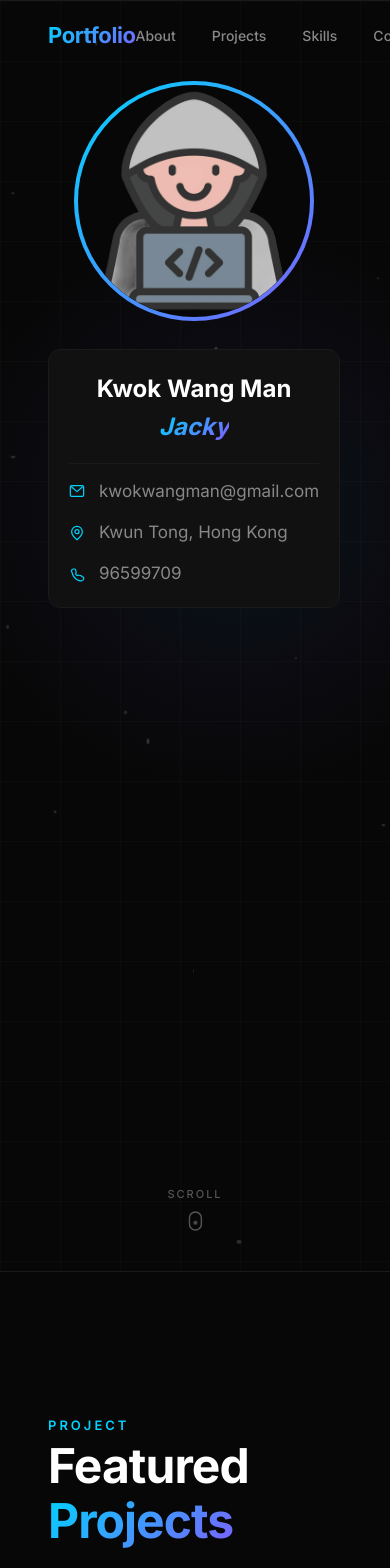
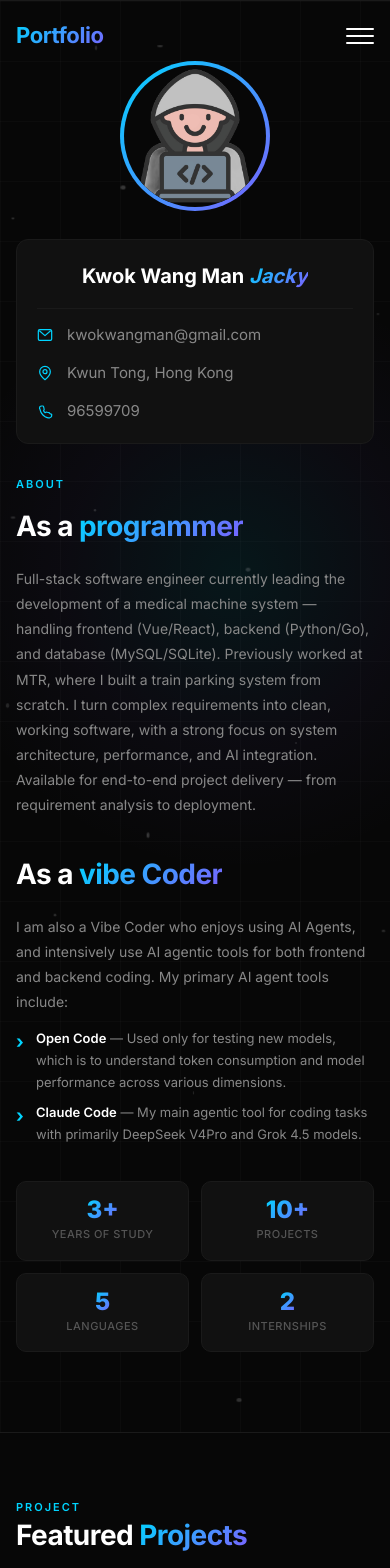
Before and after one commit to jacky605/portfolio, a React (Vite) app: page / in a window 390 px wide. Shown: the top 1568 px of the page. Built offline with nearby package versions, Linux system fonts and the light colour scheme.

Commit message:
Add responsive design: mobile hamburger menu, media queries for all components

```diff
--- a/src/components/About.css
+++ b/src/components/About.css
@@ -251,3 +251,61 @@
   0%, 100% { transform: translateY(0); opacity: 0.6; }
   50% { transform: translateY(6px); opacity: 1; }
 }
+
+@media (max-width: 768px) {
+  .about {
+    padding: 80px 0 60px;
+  }
+  .about-grid {
+    grid-template-columns: 1fr;
+    gap: 48px;
+  }
+  .about-avatar-frame {
+    width: 180px;
+    height: 180px;
+  }
+  .about-contact-name {
+    font-size: 20px;
+  }
+  .about-contact-item {
+    font-size: 15px;
+  }
+  .about-content {
+    max-width: 100%;
+  }
+  .about-subtitle {
+    font-size: 32px;
+  }
+  .about-stats {
+    grid-template-columns: repeat(2, 1fr);
+    margin-bottom: 40px;
+  }
+  .about-stat-value {
+    font-size: 24px;
+  }
+  .hero-scroll-indicator {
+    display: none;
+  }
+}
+
+@media (max-width: 480px) {
+  .about {
+    padding: 60px 0 40px;
+  }
+  .about-grid {
+    gap: 32px;
+  }
+  .about-avatar-frame {
+    width: 150px;
+    height: 150px;
+  }
+  .about-subtitle {
+    font-size: 28px;
+  }
+  .about-text {
+    font-size: 14px;
+  }
+  .about-vibe-list li {
+    font-size: 13px;
+  }
+}
--- a/src/components/Contact.css
+++ b/src/components/Contact.css
@@ -117,3 +117,44 @@
   color: var(--text-muted);
   border-top: 1px solid var(--border-color);
 }
+
+@media (max-width: 768px) {
+  .contact-title {
+    font-size: 40px;
+  }
+  .contact-description {
+    font-size: 16px;
+    padding: 0 16px;
+  }
+  .contact-email {
+    padding: 14px 28px;
+    font-size: 14px;
+  }
+  .contact-glow {
+    width: 400px;
+    height: 400px;
+  }
+  .contact-inner .section-label {
+    font-size: 14px;
+    letter-spacing: 4px;
+  }
+  .contact-footer {
+    flex-direction: column;
+    gap: 8px;
+    text-align: center;
+    padding: 24px 20px 32px;
+  }
+}
+
+@media (max-width: 480px) {
+  .contact-title {
+    font-size: 32px;
+  }
+  .contact-description {
+    font-size: 14px;
+  }
+  .contact-email {
+    padding: 12px 20px;
+    font-size: 13px;
+  }
+}
--- a/src/components/GlitchPreloader.css
+++ b/src/components/GlitchPreloader.css
@@ -102,3 +102,23 @@
   0%, 100% { opacity: 1; }
   50% { opacity: 0; }
 }
+
+@media (max-width: 768px) {
+  .glitch-line-completed,
+  .glitch-line-active {
+    font-size: 48px;
+  }
+  .glitch-cursor {
+    height: 48px;
+  }
+}
+
+@media (max-width: 480px) {
+  .glitch-line-completed,
+  .glitch-line-active {
+    font-size: 32px;
+  }
+  .glitch-cursor {
+    height: 32px;
+  }
+}
--- a/src/components/Navbar.css
+++ b/src/components/Navbar.css
@@ -94,3 +94,67 @@
   padding: 10px 22px;
   font-size: 13px;
 }
+
+.navbar-burger {
+  display: none;
+  flex-direction: column;
+  justify-content: center;
+  gap: 5px;
+  width: 28px;
+  height: 28px;
+  padding: 0;
+  z-index: 1001;
+}
+
+.navbar-burger span {
+  display: block;
+  width: 100%;
+  height: 2px;
+  background: var(--text-primary);
+  border-radius: 2px;
+  transition: transform 0.3s, opacity 0.3s;
+}
+
+.navbar-burger.open span:nth-child(1) {
+  transform: translateY(7px) rotate(45deg);
+}
+
+.navbar-burger.open span:nth-child(2) {
+  opacity: 0;
+}
+
+.navbar-burger.open span:nth-child(3) {
+  transform: translateY(-7px) rotate(-45deg);
+}
+
+@media (max-width: 768px) {
+  .navbar-burger {
+    display: flex;
+  }
+
+  .navbar-links {
+    position: fixed;
+    top: 0;
+    right: -100%;
+    width: 280px;
+    height: 100vh;
+    background: var(--bg-primary);
+    border-left: 1px solid var(--border-color);
+    flex-direction: column;
+    align-items: flex-start;
+    justify-content: center;
+    gap: 28px;
+    padding: 40px 32px;
+    transition: right 0.3s ease;
+    z-index: 1000;
+  }
+
+  .navbar-links.open {
+    right: 0;
+  }
+
+  .navbar-cta {
+    width: 100%;
+    justify-content: center;
+  }
+}
--- a/src/components/Navbar.jsx
+++ b/src/components/Navbar.jsx
@@ -11,6 +11,7 @@ const navLinks = [
 
 export default function Navbar() {
   const [scrolled, setScrolled] = useState(false);
+  const [menuOpen, setMenuOpen] = useState(false);
   const { lang, toggleLang, t } = useLang();
 
   useEffect(() => {
@@ -19,28 +20,39 @@ export default function Navbar() {
     return () => window.removeEventListener('scroll', onScroll);
   }, []);
 
+  const closeMenu = () => setMenuOpen(false);
+
   return (
     <nav className={`navbar ${scrolled ? 'scrolled' : ''}`}>
       <div className="navbar-inner container">
-        <a href="#" className="navbar-logo">
+        <a href="#" className="navbar-logo" onClick={closeMenu}>
           <span className="gradient-text">Portfolio</span>
         </a>
-        <div className="navbar-links">
+        <button
+          className={`navbar-burger ${menuOpen ? 'open' : ''}`}
+          onClick={() => setMenuOpen(!menuOpen)}
+          aria-label="Toggle menu"
+        >
+          <span />
+          <span />
+          <span />
+        </button>
+        <div className={`navbar-links ${menuOpen ? 'open' : ''}`}>
           {navLinks.map((link) => (
-            <a key={link.href} href={link.href} className="navbar-link">
+            <a key={link.href} href={link.href} className="navbar-link" onClick={closeMenu}>
               {t.nav[link.key]}
             </a>
           ))}
           <button className="lang-switch" onClick={toggleLang}>
             {lang === 'en' ? '中' : 'EN'}
           </button>
+          <a href="#contact" className="btn-primary navbar-cta" onClick={closeMenu}>
+            {t.nav.getInTouch}
+            <svg width="16" height="16" viewBox="0 0 16 16" fill="none">
+              <path d="M4 12L12 4M12 4H6M12 4V10" stroke="currentColor" strokeWidth="1.5" strokeLinecap="round" strokeLinejoin="round"/>
+            </svg>
+          </a>
         </div>
-        <a href="#contact" className="btn-primary navbar-cta">
-          {t.nav.getInTouch}
-          <svg width="16" height="16" viewBox="0 0 16 16" fill="none">
-            <path d="M4 12L12 4M12 4H6M12 4V10" stroke="currentColor" strokeWidth="1.5" strokeLinecap="round" strokeLinejoin="round"/>
-          </svg>
-        </a>
       </div>
     </nav>
   );
--- a/src/components/Projects.css
+++ b/src/components/Projects.css
@@ -124,3 +124,39 @@
   font-weight: 500;
   color: var(--text-secondary);
 }
+
+@media (max-width: 768px) {
+  .projects {
+    padding: 80px 0;
+  }
+  .projects-header {
+    margin-bottom: 40px;
+  }
+  .project-card {
+    grid-template-columns: 1fr;
+  }
+  .project-card-body {
+    padding: 24px;
+  }
+  .project-card-number {
+    font-size: 40px;
+  }
+  .project-card-title {
+    font-size: 22px;
+  }
+}
+
+@media (max-width: 480px) {
+  .projects {
+    padding: 60px 0;
+  }
+  .project-card-body {
+    padding: 20px;
+  }
+  .project-card-title {
+    font-size: 20px;
+  }
+  .project-card-description {
+    font-size: 14px;
+  }
+}
--- a/src/components/Skills.css
+++ b/src/components/Skills.css
@@ -57,3 +57,33 @@
   color: var(--text-secondary);
   line-height: 1.7;
 }
+
+@media (max-width: 768px) {
+  .skills {
+    padding: 80px 0;
+  }
+  .skills-header {
+    margin-bottom: 40px;
+  }
+  .skills-header .section-subtitle {
+    white-space: normal;
+  }
+  .skills-grid {
+    grid-template-columns: 1fr 1fr;
+  }
+  .skill-card {
+    padding: 28px 20px;
+  }
+}
+
+@media (max-width: 480px) {
+  .skills {
+    padding: 60px 0;
+  }
+  .skills-grid {
+    grid-template-columns: 1fr;
+  }
+  .skill-card {
+    padding: 24px 16px;
+  }
+}
--- a/src/index.css
+++ b/src/index.css
@@ -147,3 +147,33 @@ button {
 ::-webkit-scrollbar-thumb:hover {
   background: var(--text-muted);
 }
+
+@media (max-width: 768px) {
+  .container {
+    padding: 0 20px;
+  }
+  .section-title {
+    font-size: 32px;
+  }
+  .section-subtitle {
+    font-size: 16px;
+  }
+  .btn-primary,
+  .btn-outline {
+    padding: 12px 24px;
+    font-size: 14px;
+  }
+}
+
+@media (max-width: 480px) {
+  .container {
+    padding: 0 16px;
+  }
+  .section-title {
+    font-size: 28px;
+  }
+  .section-label {
+    font-size: 11px;
+    letter-spacing: 2px;
+  }
+}
```
Also changed, not shown: src/components/Hero.css (+37 -0 lines).
